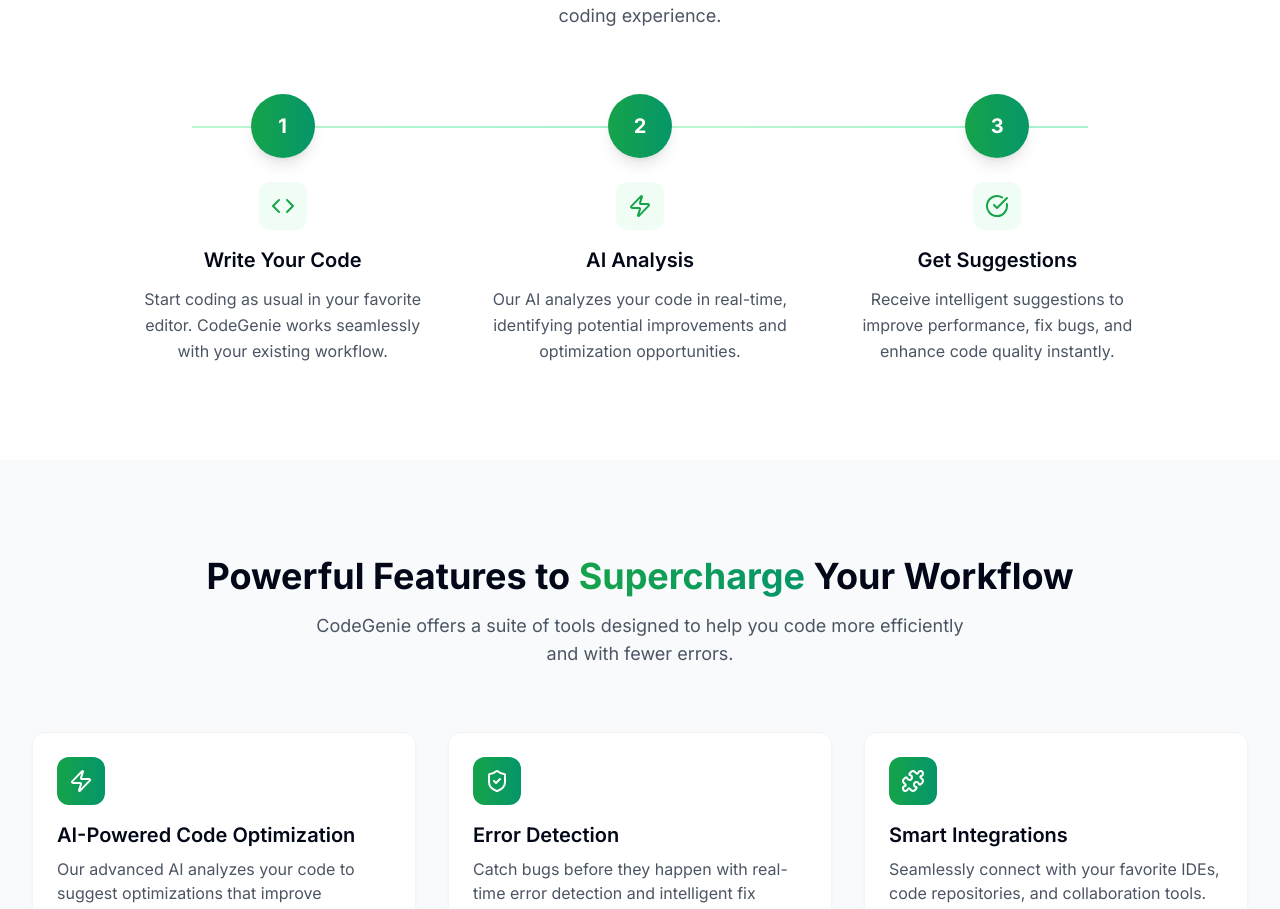
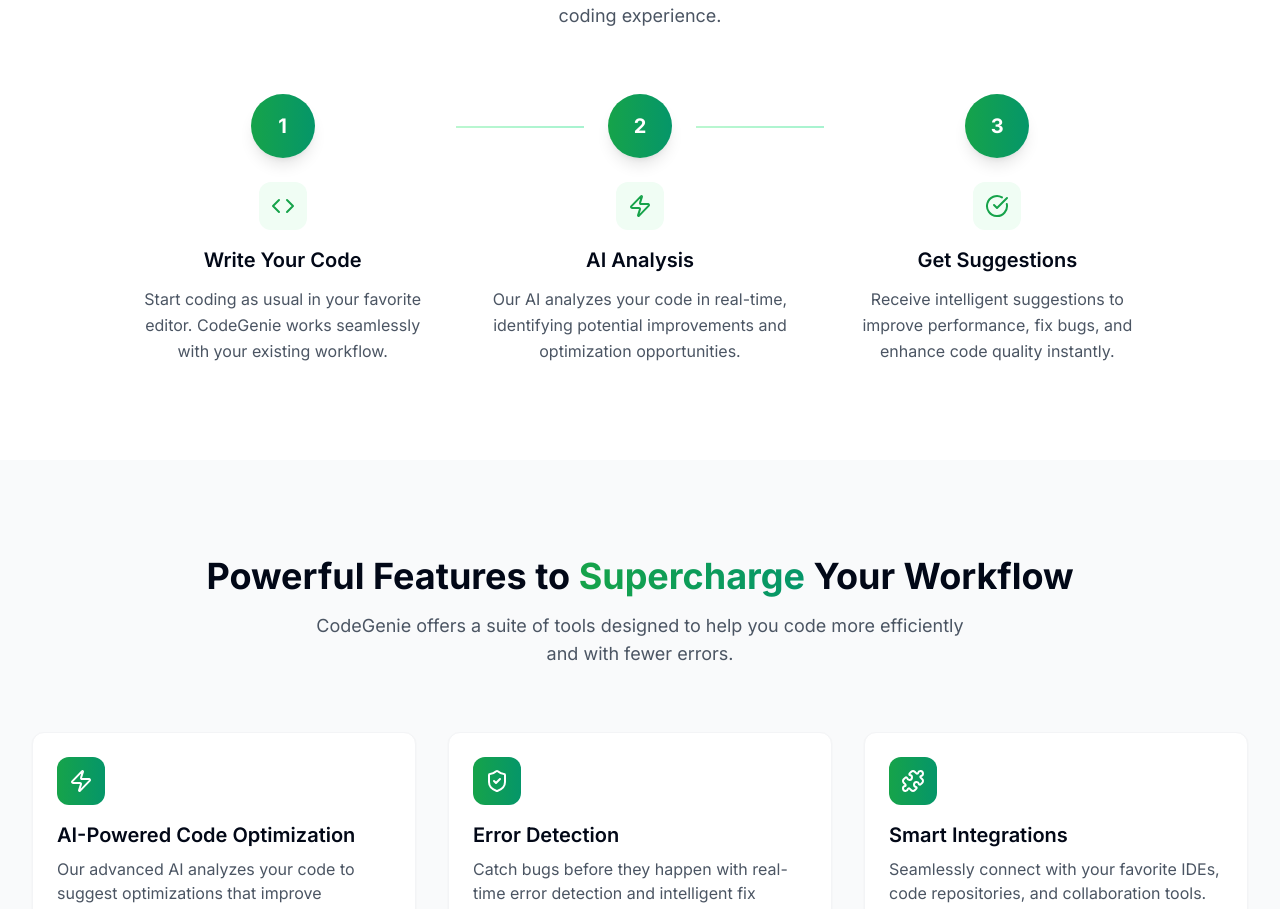
Before and after one commit to roope257/codegenie-landing-magic, a React (Vite) app: page / in a window 1280 px wide. Shown: the part 965-1874 px from the top of the page. Built offline with nearby package versions, Linux system fonts and the light colour scheme.

Commit message:
Fix: Adjust line start and end points
Modify the connecting line in the "How It Works" section to originate from the first step circle and terminate at the third step circle.

```diff
--- a/src/components/Steps.tsx
+++ b/src/components/Steps.tsx
@@ -75,11 +75,19 @@ const Steps = () => {
           </div>
         ))}
 
-        {/* Connecting lines - positioned behind the circles */}
+        {/* Connecting lines - positioned behind circles, from edge to edge */}
         <div className="hidden md:block absolute top-8 left-0 w-full h-0.5 pointer-events-none z-0">
-          <div className="flex justify-between items-center h-full max-w-5xl mx-auto px-8">
-            <div className="flex-1 h-0.5 bg-gradient-to-r from-green-200 to-emerald-200 mx-8"></div>
-            <div className="flex-1 h-0.5 bg-gradient-to-r from-green-200 to-emerald-200 mx-8"></div>
+          <div className="flex items-center h-full max-w-5xl mx-auto">
+            {/* First line: from first circle to second circle */}
+            <div className="flex-1 flex justify-end pr-6">
+              <div className="w-32 h-0.5 bg-gradient-to-r from-green-200 to-emerald-200"></div>
+            </div>
+            {/* Space for second circle */}
+            <div className="w-16"></div>
+            {/* Second line: from second circle to third circle */}
+            <div className="flex-1 flex justify-start pl-6">
+              <div className="w-32 h-0.5 bg-gradient-to-r from-green-200 to-emerald-200"></div>
+            </div>
           </div>
         </div>
       </div>
```
